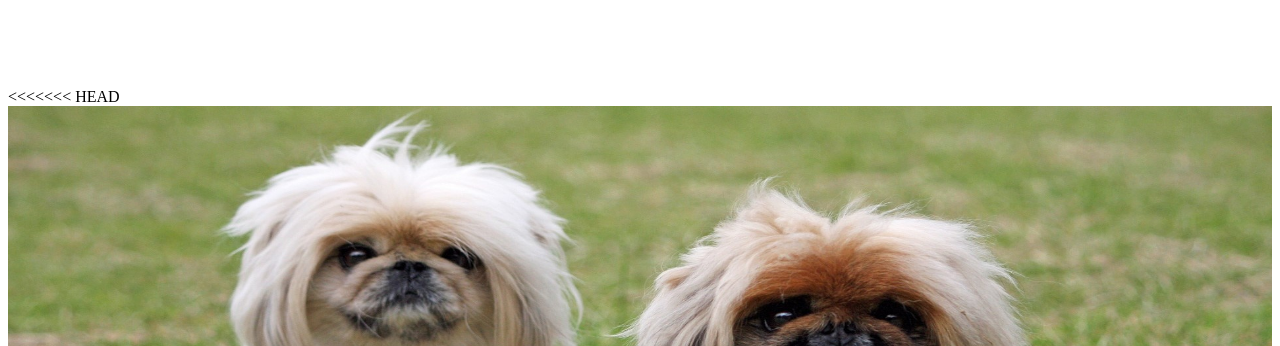
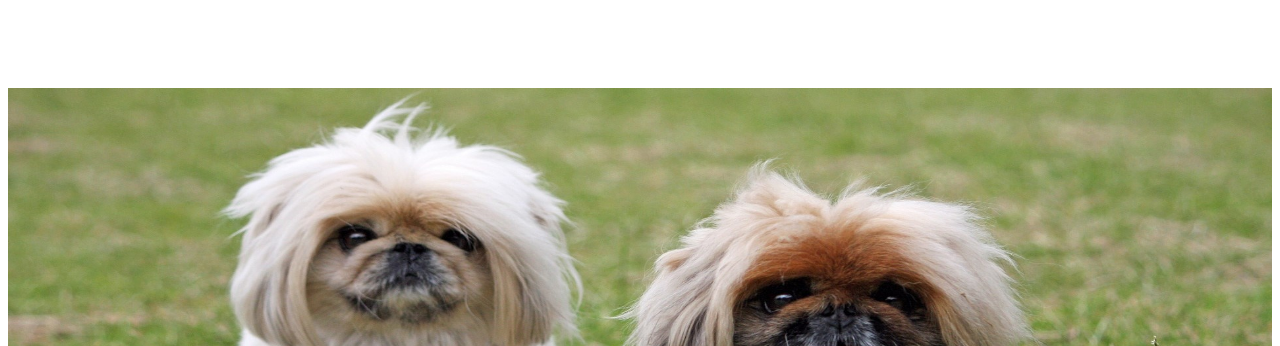
Before and after one commit to batdecoder/adoptan, a website: page pages/prepare/prepare.html in a window 1280 px wide. Shown: the top 346 px of the page. Drawn offline with Linux system fonts and the light colour scheme.

Commit message:
合并应急准备页面

```diff
--- a/pages/prepare/prepare.html
+++ b/pages/prepare/prepare.html
@@ -6,11 +6,7 @@
 
 <div id="main">
   <div class="top">
-<<<<<<< HEAD
-    <img src="/assets/img/navimg/nav-prepare.jpg" alt="" />
-=======
     <img src="./../../assets/img/navimg/nav-prepare.jpg" alt="" />
->>>>>>> prepare
     <div>
       <h1>应急准备</h1>
     </div>
```
Also changed, not shown: components/header/header.html (+0 -4 lines).
